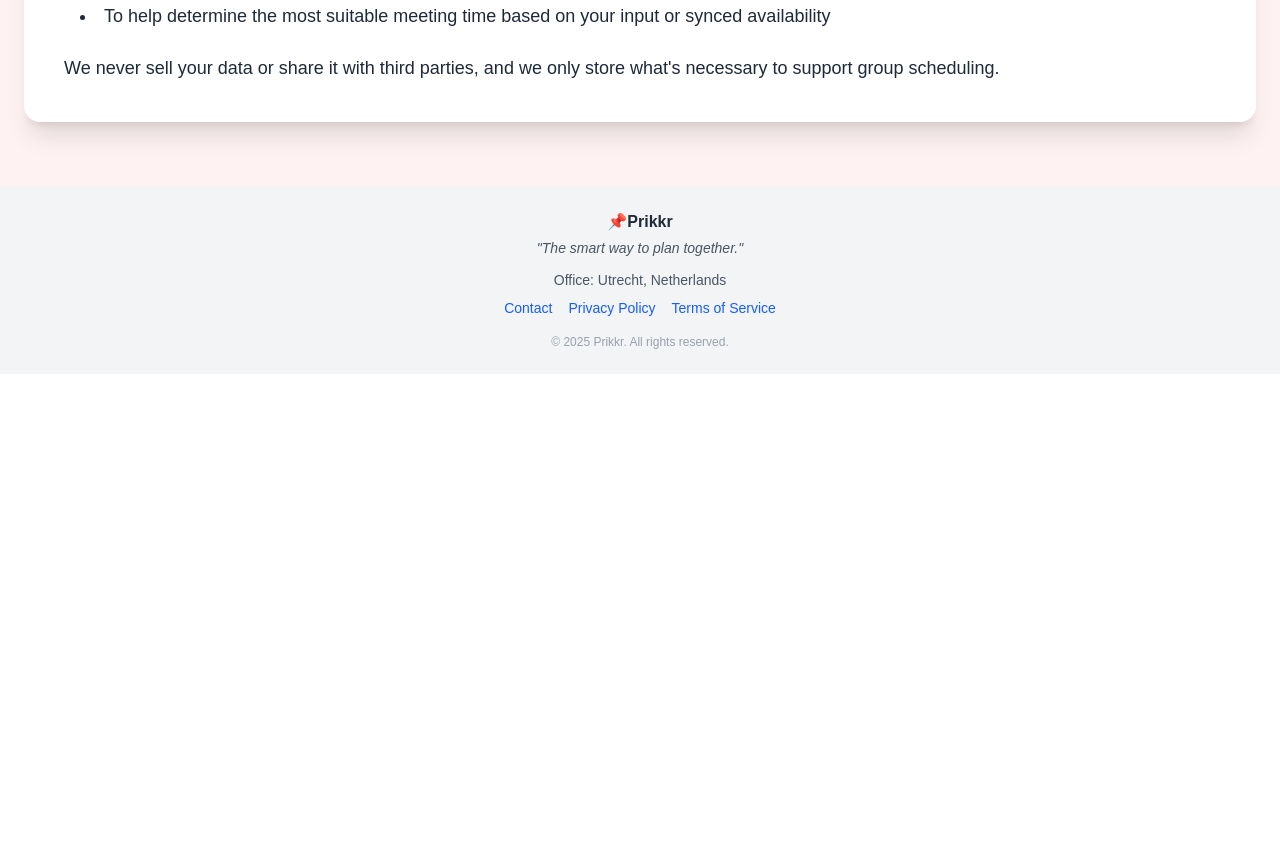
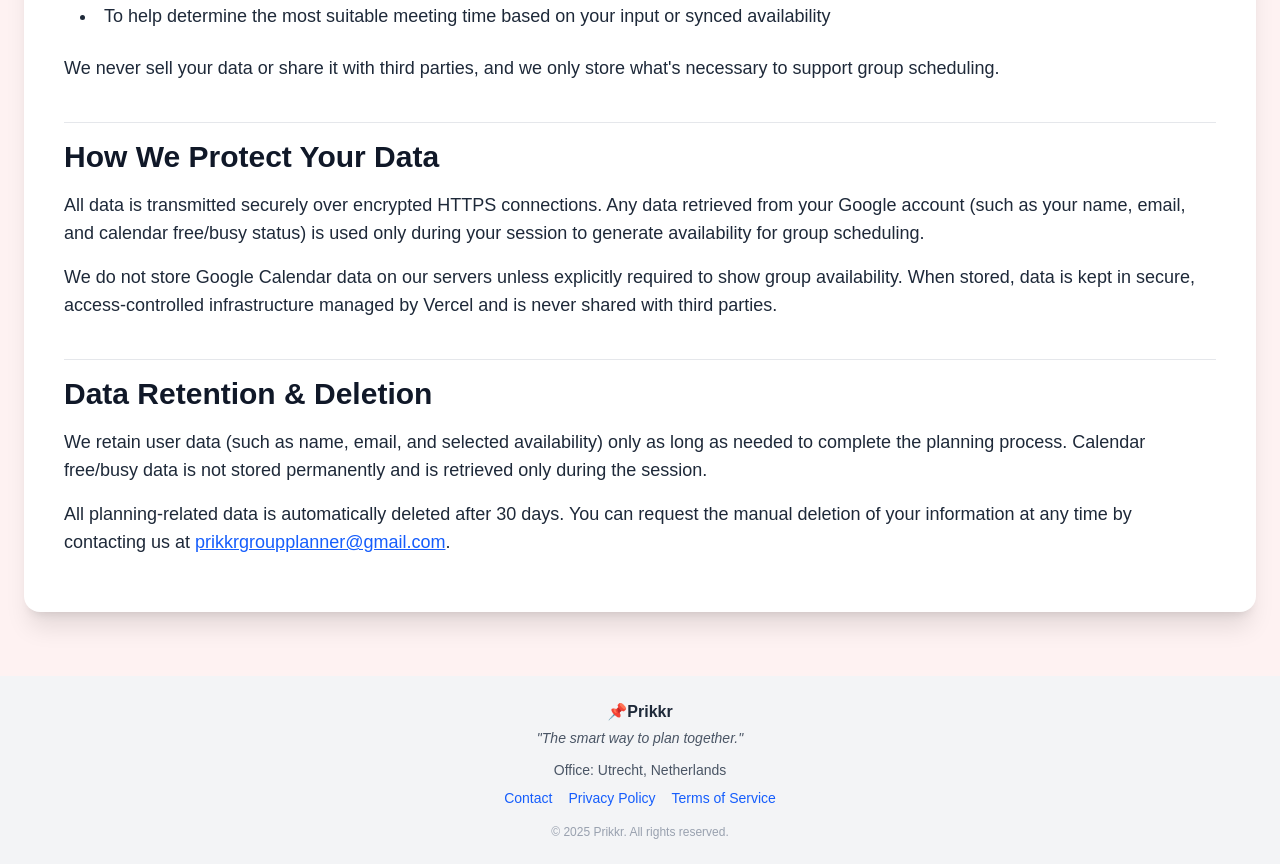
Before and after one commit to daantjemeijerss/prikkr, a Next.js app: page /privacy-policy in a window 1280 px wide. Shown: the part 805-1669 px from the top of the page. Before the commit the page ends 1179 px from the top, so only its background shows below. Built offline with nearby package versions, Linux system fonts and the light colour scheme.

Commit message:
Update privacy policy with data protection and retention disclosures

```diff
--- a/package.json
+++ b/package.json
@@ -19,7 +19,8 @@
     "nodemailer": "^6.10.1",
     "react": "^19.0.0",
     "react-dom": "^19.0.0",
-    "uuid": "^11.1.0"
+    "uuid": "^11.1.0",
+    "vercel": "^32.0.1"
   },
   "devDependencies": {
     "@eslint/eslintrc": "^3",
--- a/src/app/privacy-policy/page.tsx
+++ b/src/app/privacy-policy/page.tsx
@@ -65,6 +65,30 @@ export default function PrivacyPolicyPage() {
           <p className="mt-6 text-base sm:text-lg text-gray-800">
             We never sell your data or share it with third parties, and we only store what's necessary to support group scheduling.
           </p>
+
+          <h2 className="text-2xl sm:text-3xl font-semibold mt-10 mb-4 pt-4 border-t border-gray-200">
+            How We Protect Your Data
+          </h2>
+
+          <p className="mb-4 text-base sm:text-lg text-gray-800">
+            All data is transmitted securely over encrypted HTTPS connections. Any data retrieved from your Google account (such as your name, email, and calendar free/busy status) is used only during your session to generate availability for group scheduling.
+          </p>
+
+          <p className="mb-4 text-base sm:text-lg text-gray-800">
+            We do not store Google Calendar data on our servers unless explicitly required to show group availability. When stored, data is kept in secure, access-controlled infrastructure managed by Vercel and is never shared with third parties.
+          </p>
+
+          <h2 className="text-2xl sm:text-3xl font-semibold mt-10 mb-4 pt-4 border-t border-gray-200">
+            Data Retention & Deletion
+          </h2>
+
+          <p className="mb-4 text-base sm:text-lg text-gray-800">
+            We retain user data (such as name, email, and selected availability) only as long as needed to complete the planning process. Calendar free/busy data is not stored permanently and is retrieved only during the session.
+          </p>
+
+          <p className="mb-4 text-base sm:text-lg text-gray-800">
+            All planning-related data is automatically deleted after 30 days. You can request the manual deletion of your information at any time by contacting us at <a href="mailto:prikkrgroupplanner@gmail.com" className="text-blue-600 underline">prikkrgroupplanner@gmail.com</a>.
+          </p>
         </div>
       </section>
 
```
Also changed, not shown: 1 other file (tests, documents, lock files or other folders).
